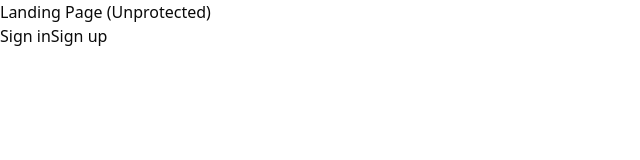
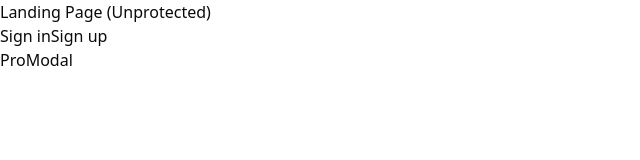
Before and after one commit to eedu7/ai-saas, a Next.js app: page / in a window 1280 px wide. Shown: the top 160 px of the page, without its empty margins (0-640 px from the left). Built offline with nearby package versions, Linux system fonts and the light colour scheme.

Commit message:
Added the promodal, and pro-modal provider

```diff
--- a/package.json
+++ b/package.json
@@ -65,7 +65,8 @@
     "tw-animate-css": "^1.2.5",
     "vaul": "^1.1.2",
     "ws": "^8.18.1",
-    "zod": "^3.24.2"
+    "zod": "^3.24.2",
+    "zustand": "^5.0.3"
   },
   "devDependencies": {
     "@eslint/eslintrc": "^3",
--- a/src/app/(dashboard)/layout.tsx
+++ b/src/app/(dashboard)/layout.tsx
@@ -17,6 +17,7 @@ export default async function DashboardLayout({ children }: { children: React.Re
 
     const apiLimitCount = await getApiLimitCount();
 
+    // TODO: Just like docs projects, do the same here, clerk
     return (
         <div className="relative h-full">
             <div className="z-[80] hidden h-full bg-gray-900 md:fixed md:inset-y-0 md:flex md:w-72 md:flex-col">
--- a/src/app/layout.tsx
+++ b/src/app/layout.tsx
@@ -2,6 +2,7 @@ import type { Metadata } from "next";
 import { Geist, Geist_Mono } from "next/font/google";
 import "./globals.css";
 import { ClerkProvider } from "@clerk/nextjs";
+import { ModalProvider } from "@/components/modal-provider";
 
 const geistSans = Geist({
     variable: "--font-geist-sans",
@@ -26,7 +27,10 @@ export default function RootLayout({
     return (
         <ClerkProvider afterSignOutUrl="/">
             <html lang="en">
-                <body className={`${geistSans.variable} ${geistMono.variable} antialiased`}>{children}</body>
+                <body className={`${geistSans.variable} ${geistMono.variable} antialiased`}>
+                    {children}
+                    <ModalProvider />
+                </body>
             </html>
         </ClerkProvider>
     );
--- /dev/null
+++ b/src/components/modal-provider.tsx
@@ -0,0 +1,12 @@
+"use client";
+
+import React from "react";
+import { ProModal } from "@/components/pro-modal";
+
+export const ModalProvider = () => {
+    return (
+        <>
+            <ProModal />
+        </>
+    );
+};
--- /dev/null
+++ b/src/components/pro-modal.tsx
@@ -0,0 +1,6 @@
+"use client";
+import React from "react";
+
+export const ProModal = () => {
+    return <div>ProModal</div>;
+};
--- /dev/null
+++ b/src/hooks/use-pro-model.tsx
@@ -0,0 +1,13 @@
+import { create } from "zustand";
+
+interface useProModelInterface {
+    isOpen: boolean;
+    onOpen: () => void;
+    onClose: () => void;
+}
+
+export const useProModel = create<useProModelInterface>((set) => ({
+    isOpen: false,
+    onOpen: () => set({ isOpen: true }),
+    onClose: () => set({ isOpen: false }),
+}));
```
Also changed, not shown: 1 other file (tests, documents, lock files or other folders).
